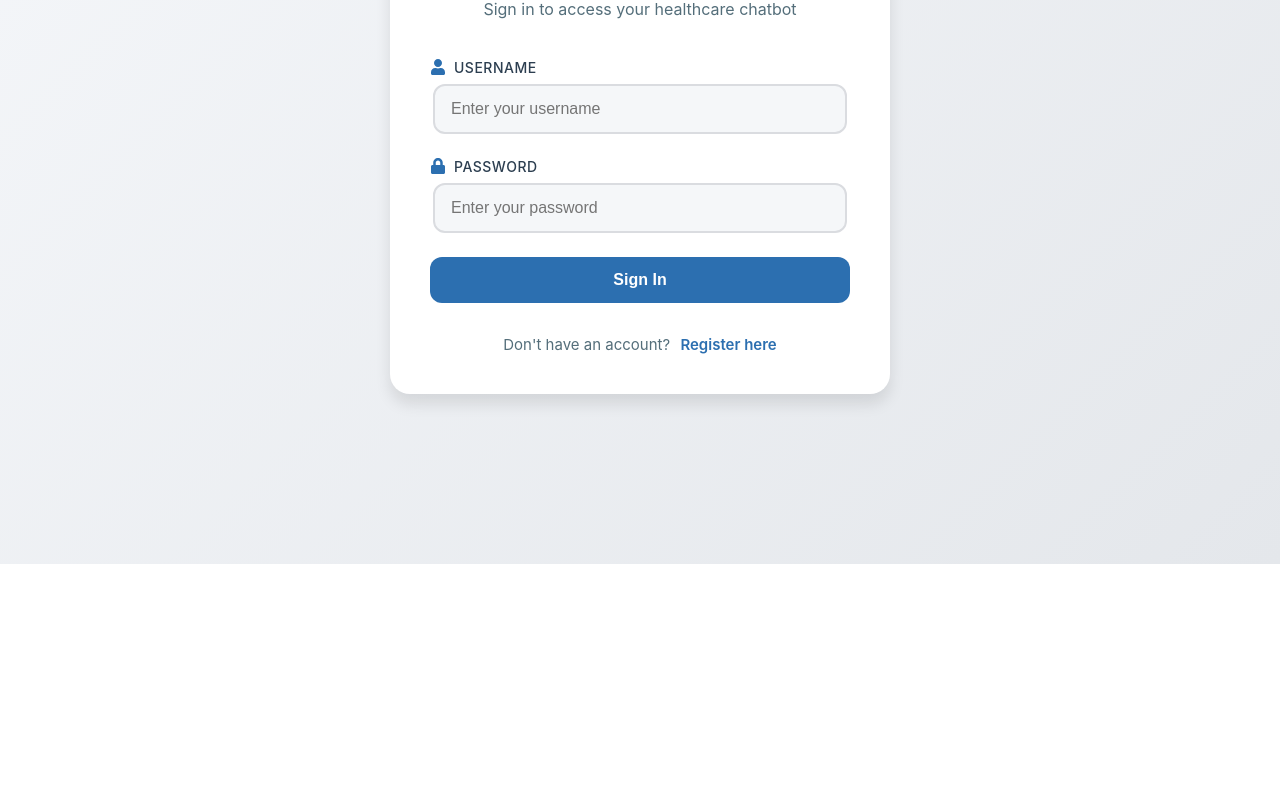
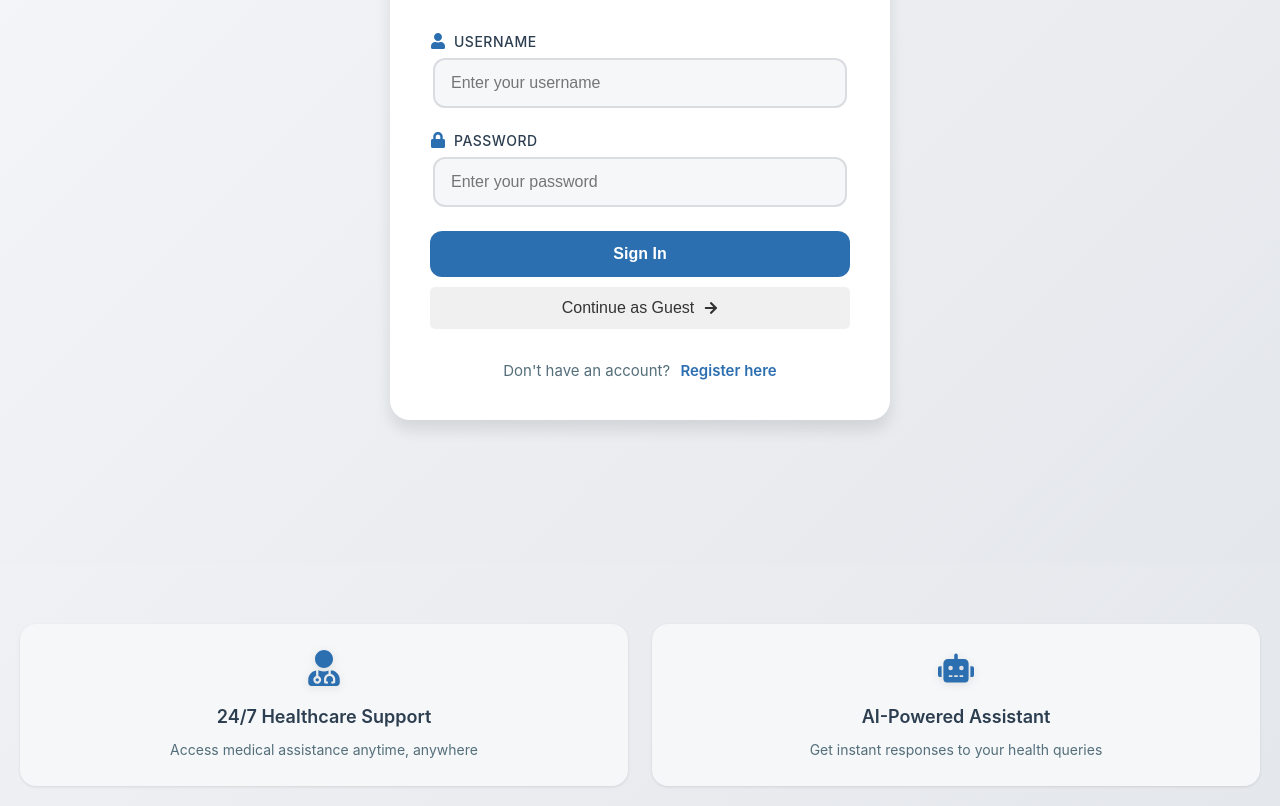
Before and after one commit to Pawanmatkar297/Health-Care-Chat-Bot, a React (Create React App) app in the folder healthcare-chatbot-frontend/: page /login in a window 1280 px wide. Shown: the part 276-1082 px from the top of the page. Before the commit the page ends 840 px from the top, so only its background shows below. Built offline with nearby package versions, Linux system fonts and the light colour scheme.

Commit message:
login and signup page

```diff
--- a/healthcare-chatbot-frontend/src/components/Login.css
+++ b/healthcare-chatbot-frontend/src/components/Login.css
@@ -222,3 +222,57 @@
     font-size: 32px;
   }
 }
+
+.guest-button {
+    width: 100%;
+    padding: 12px;
+    margin-top: 10px;
+    background-color: #f0f0f0;
+    color: #333;
+    border: none;
+    border-radius: 5px;
+    cursor: pointer;
+    font-size: 16px;
+    display: flex;
+    align-items: center;
+    justify-content: center;
+    gap: 10px;
+    transition: background-color 0.3s ease;
+}
+
+.guest-button:hover {
+    background-color: #e0e0e0;
+}
+
+.guest-button svg {
+    font-size: 14px;
+}
+
+.login-page {
+    min-height: 100vh;
+    display: flex;
+    flex-direction: column;
+    background: linear-gradient(135deg, #f5f7fa 0%, #e4e7eb 100%);
+}
+
+.features-grid {
+    display: grid;
+    grid-template-columns: repeat(auto-fit, minmax(250px, 1fr));
+    gap: 20px;
+    padding: 20px;
+    margin-top: auto;
+}
+
+.feature {
+    background: var(--background-light);
+    padding: 20px;
+    border-radius: 12px;
+    text-align: center;
+    box-shadow: var(--shadow-sm);
+}
+
+.feature-icon {
+    font-size: 32px;
+    color: var(--primary-color);
+    margin-bottom: 12px;
+}
--- a/healthcare-chatbot-frontend/src/components/Login.jsx
+++ b/healthcare-chatbot-frontend/src/components/Login.jsx
@@ -37,10 +37,13 @@ const Login = () => {
     };
 
     const handleGuestAccess = () => {
-        navigate('/chat'); // Navigate directly to chat without authentication
+        localStorage.setItem('token', 'guest-token');
+        localStorage.setItem('username', 'Guest');
+        navigate('/chat');
     };
 
     return (
+        <div className="login-page">
             <div className="login-container">
                 <div className="login-card">
                     <div className="login-header">
@@ -95,8 +98,30 @@ const Login = () => {
                         </button>
                     </form>
 
+                    <button
+                        onClick={handleGuestAccess}
+                        className="guest-button"
+                        type="button"
+                    >
+                        Continue as Guest <FaArrowRight />
+                    </button>
+
                     <div className="register-link">
                         Don't have an account? <Link to="/register">Register here</Link>
+                    </div>
+                </div>
+            </div>
+
+            <div className="features-grid">
+                <div className="feature">
+                    <FaUserMd className="feature-icon" />
+                    <h3>24/7 Healthcare Support</h3>
+                    <p>Access medical assistance anytime, anywhere</p>
+                </div>
+                <div className="feature">
+                    <FaRobot className="feature-icon" />
+                    <h3>AI-Powered Assistant</h3>
+                    <p>Get instant responses to your health queries</p>
                 </div>
             </div>
         </div>
--- a/healthcare-chatbot-frontend/src/components/Register.css
+++ b/healthcare-chatbot-frontend/src/components/Register.css
@@ -1,10 +1,15 @@
 /* Inherit the root variables from Login.css */
+.register-page {
+    min-height: 100vh;
+    display: flex;
+    flex-direction: column;
+    background: linear-gradient(135deg, #f5f7fa 0%, #e4e7eb 100%);
+}
+
 .register-container {
-    min-height: 100vh;
     display: flex;
     align-items: center;
     justify-content: center;
-    background: linear-gradient(135deg, #f5f7fa 0%, #e4e7eb 100%);
     padding: 20px;
 }
 
--- a/healthcare-chatbot-frontend/src/components/Register.jsx
+++ b/healthcare-chatbot-frontend/src/components/Register.jsx
@@ -63,6 +63,7 @@ const Register = () => {
     };
 
     return (
+        <div className="register-page">
             <div className="register-container">
                 <div className="register-card">
                     <div className="register-header">
@@ -152,6 +153,8 @@ const Register = () => {
                     <div className="login-link">
                         Already have an account? <Link to="/login">Sign in here</Link>
                     </div>
+                </div>
+            </div>
 
             <div className="features-grid">
                 <div className="feature">
@@ -166,7 +169,6 @@ const Register = () => {
                 </div>
             </div>
         </div>
-        </div>
     );
 };
 
```
Lines whose indentation alone changed are shown as unchanged.
